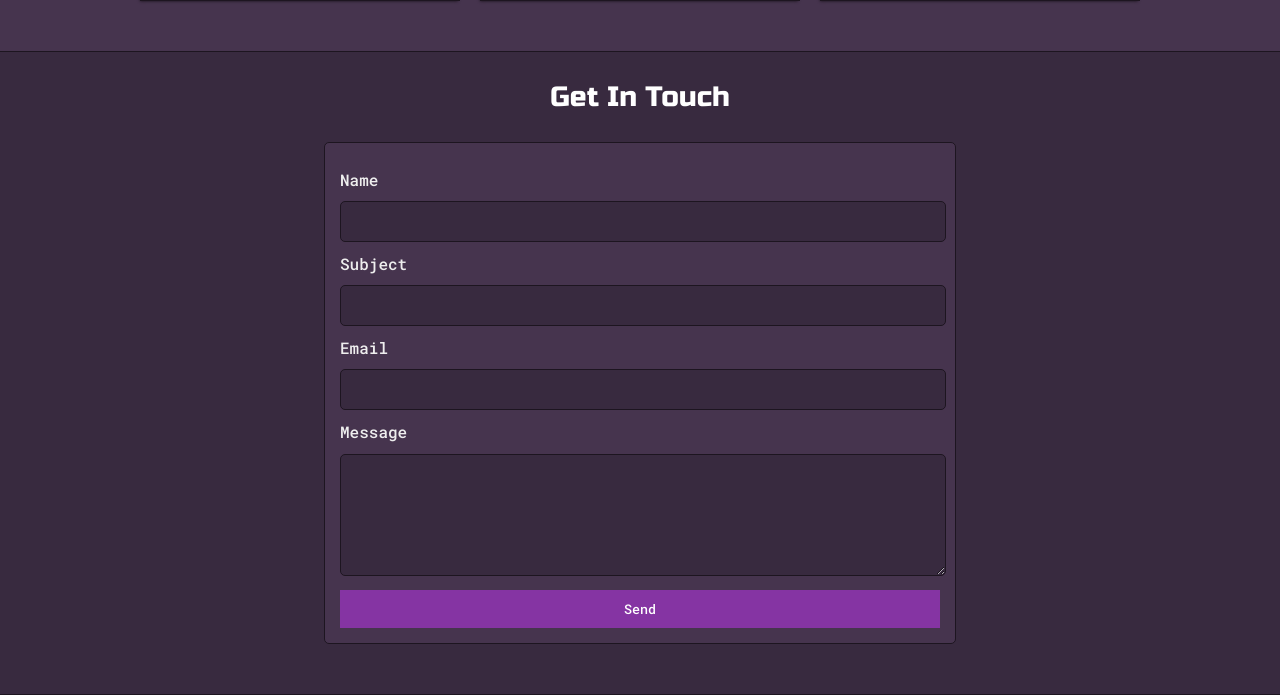
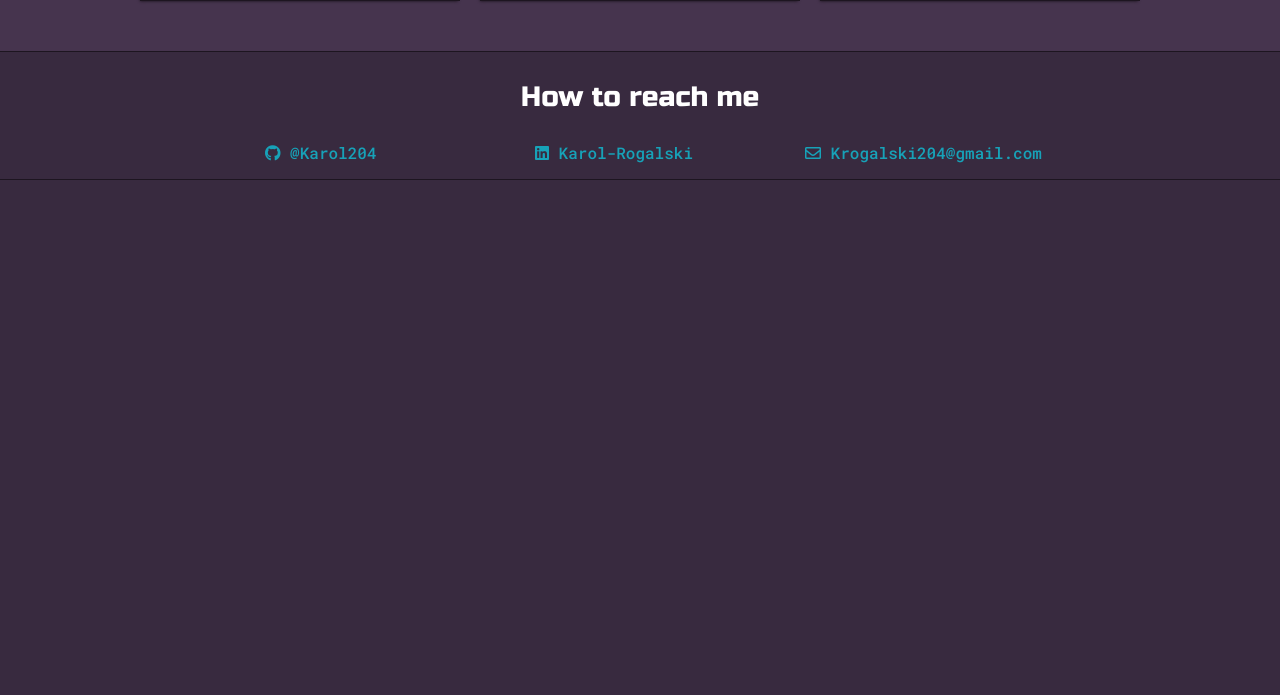
Before and after one commit to Karol204/myWebPage, a PHP site: page / in a window 1280 px wide. Shown: the part 1732-2427 px from the top of the page. After the commit the page ends 1912 px from the top, so only its background shows below. Run offline with PHP 8.4, Linux system fonts and the light colour scheme; some libraries are stand-ins or nearby versions.

Commit message:
Add files via upload

```diff
--- a/index.html
+++ b/index.html
@@ -10,7 +10,8 @@
     <link href="https://fonts.googleapis.com/css2?family=Roboto+Mono:wght@500&family=Russo+One&display=swap"
         rel="stylesheet">
     <link rel="stylesheet" href="style.css">
-
+    <link rel="stylesheet" href="https://pro.fontawesome.com/releases/v5.10.0/css/all.css"
+        integrity="sha384-AYmEC3Yw5cVb3ZcuHtOA93w35dYTsvhLPVnYs9eStHfGJvOvKxVfELGroGkvsg+p" crossorigin="anonymous" />
     <link id="theme-style" rel="stylesheet" type="text/css" href="">
     <title>Karol Rogalski</title>
 </head>
@@ -156,27 +157,15 @@
 
 
     <section class="s2">
-        <div class="main-container">
-            <a href=""></a>
-            <h3 style="text-align: center;">Get In Touch</h3>
+        <div class="social-container">
+            <h3 style="text-align: center;">How to reach me</h3>
+            <ul>
+                <li><i class="fab fa-github"></i><a href="https://github.com/Karol204"> @Karol204</a></li>
+                <li><i class="fab fa-linkedin"></i><a href="https://www.linkedin.com/in/karol-rogalski/">
+                        Karol-Rogalski</a></li>
+                <li><i class="far fa-envelope"></i> Krogalski204@gmail.com</li>
+            </ul>
 
-            <form id="contact-form">
-                <a name="contact"></a>
-
-                <label>Name</label>
-                <input class="input-field" type="text" name="name">
-
-                <label>Subject</label>
-                <input class="input-field" type="text" name="subject">
-
-                <label>Email</label>
-                <input class="input-field" type="text" name="email">
-
-                <label>Message</label>
-                <textarea class="input-field" name="message"></textarea>
-
-                <input id="submit-btn" type="submit" value="Send">
-            </form>
         </div>
     </section>
 
--- a/style.css
+++ b/style.css
@@ -361,10 +361,21 @@ ul {
 	border:none;
 }
 
+.social-container {
+    max-width: 1200px;
+    margin: 10px auto;
+}
 
+.social-container ul {
+    display: grid;
+    grid-template-columns: repeat(auto-fit, 250px);
+    gap: 20px;
+    justify-content: center;
+}
 
-
-
+.social-container ul li {
+    color: #17a2b8;
+}
 
 @media screen and (max-width: 1200px) {
     .main-container {
```
